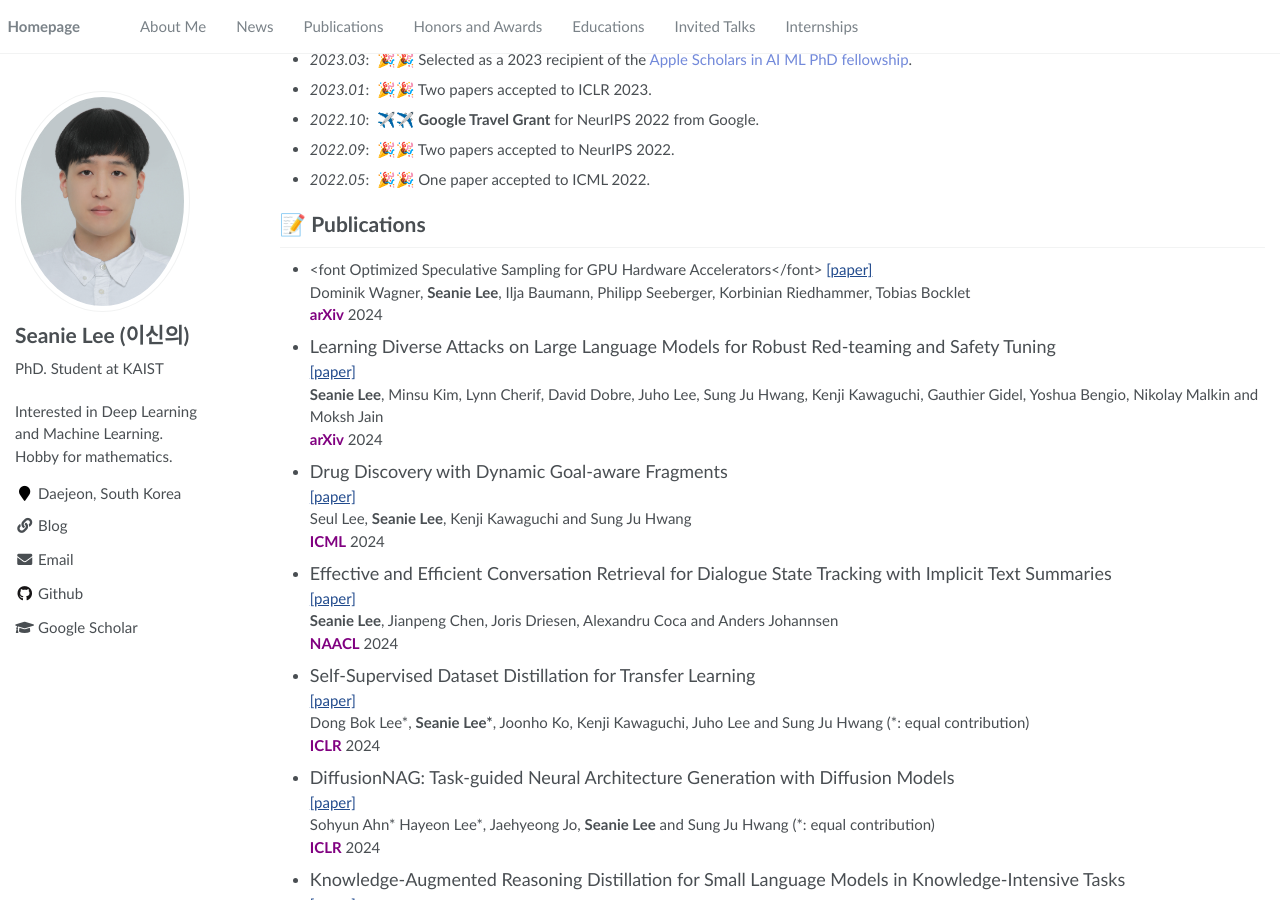
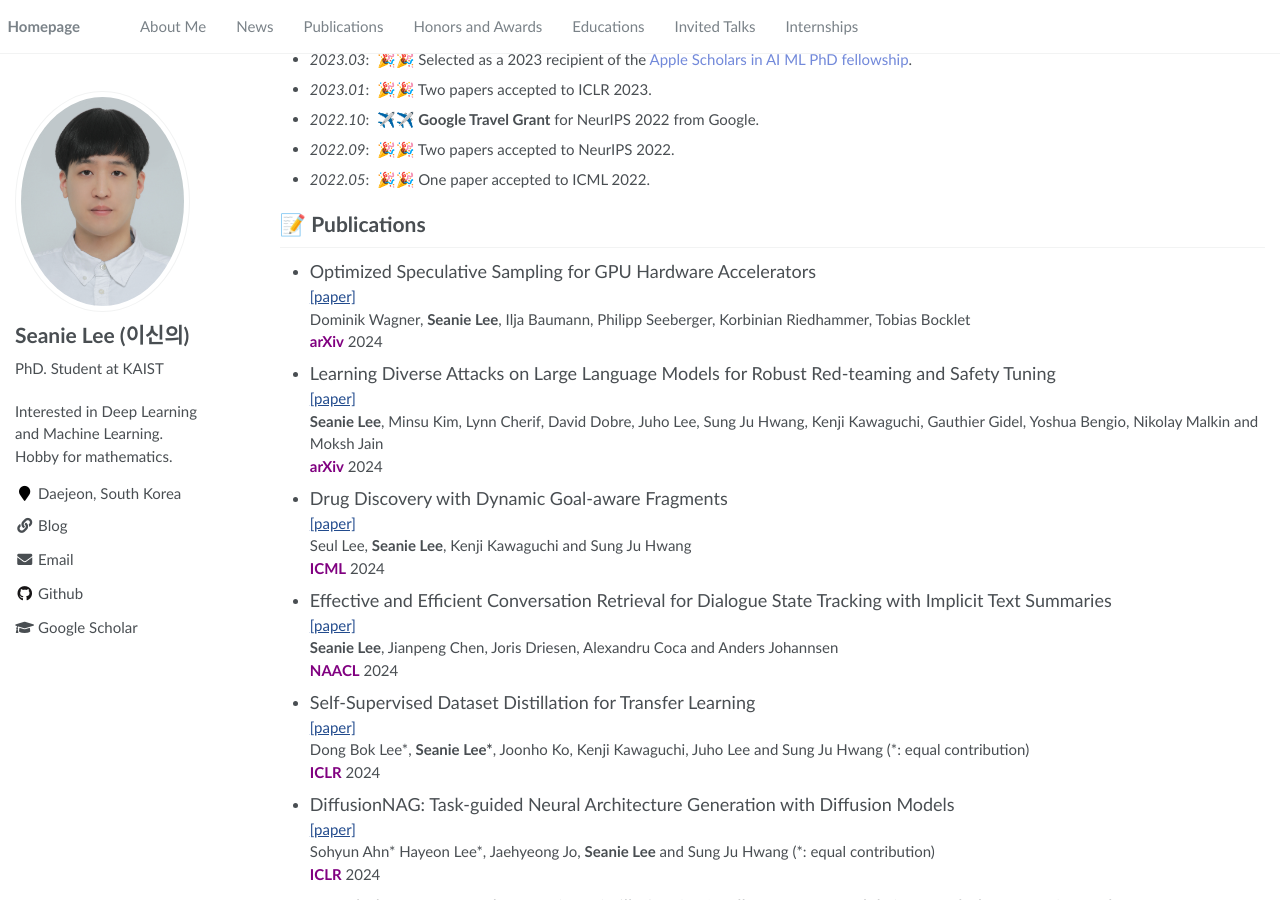
Before and after one commit to seanie12/seanie12.github.io, a Jekyll site: the page built from _pages/about.md, in a window 1280 px wide and 900 px high, scrolled down 344 px. Built offline with Jekyll 4.4.1, drawn with Linux system fonts in a browser that asks for light colours.

Commit message:
Update about.md

```diff
--- a/_pages/about.md
+++ b/_pages/about.md
@@ -36,7 +36,7 @@ I am a PhD student at <a href="https://www.mlai-kaist.com/" style="color: #7289d
 <!-- - *2022.02*: &nbsp;🎉🎉 Lorem ipsum dolor sit amet, consectetur adipiscing elit. Vivamus ornare aliquet ipsum, ac tempus justo dapibus sit amet.  -->
 
 # 📝 Publications
-- <font Optimized Speculative Sampling for GPU Hardware Accelerators</font>
+- <font size="4">Optimized Speculative Sampling for GPU Hardware Accelerators</font>
 [[paper]](https://arxiv.org/abs/2406.11016) \\
 Dominik Wagner, **Seanie Lee**, Ilja Baumann, Philipp Seeberger, Korbinian Riedhammer, Tobias Bocklet \\
 <span style="color:purple">**arXiv**</span> 2024
```
